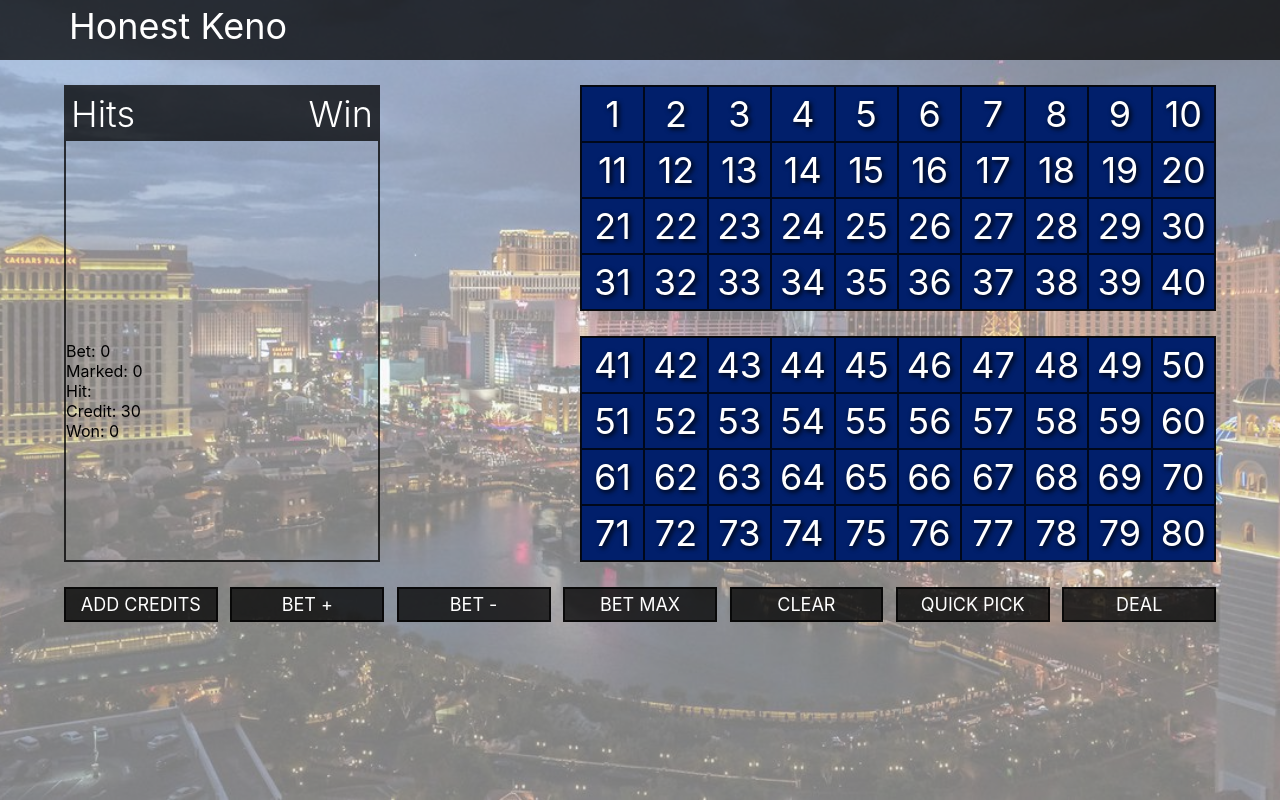
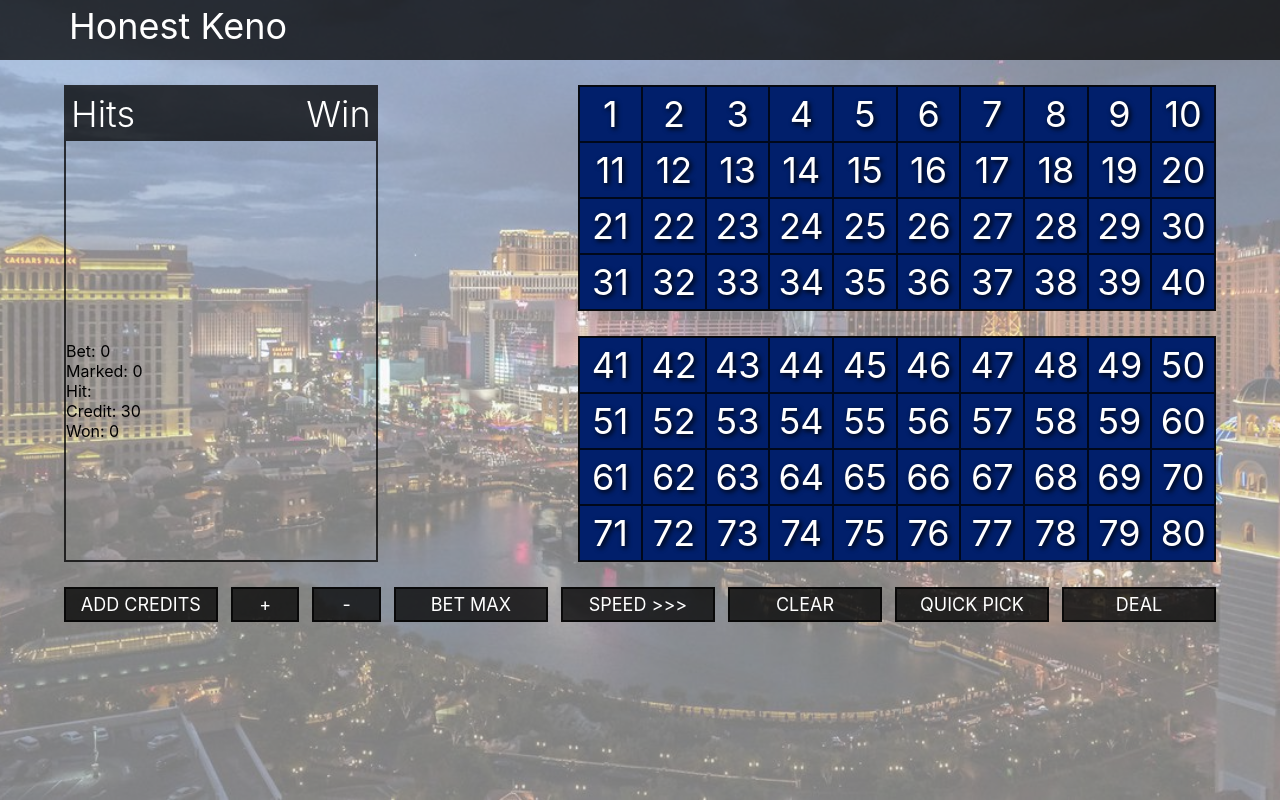
Before and after one commit to AdamMattas/honest_keno, a React (Create React App) app: page / in a window 1280 px wide. Built offline with nearby package versions, Linux system fonts and the light colour scheme.

Commit message:
styling buttons

```diff
--- a/src/App.scss
+++ b/src/App.scss
@@ -79,7 +79,7 @@
 
 .display-wrap {
   display: table-cell;
-  width: 27.8%;
+  width: 27.6%;
   min-height: 200px;
   //border: 1px solid $black;
   border: 2px solid $black-75;
@@ -148,7 +148,7 @@ th {
 .number-box-wrap {
   display: table-cell;
   //width: calc(75% - 2px);
-  width: 56.6%;
+  width: 56.8%;
   vertical-align: top;
   margin-top: 50px;
 }
@@ -268,6 +268,30 @@ th {
   // opacity: 0.75;
   // filter: alpha(opacity=75); /* For IE8 and earlier */
   cursor: pointer;
+}
+
+.bet-wrap {
+  //flex: 0 0 13%;
+  display: flex;
+  width: 13%;
+  justify-content: space-between;
+  //border: 1px solid red;
+}
+
+.plus:first-child {
+  //margin-right: 13%;
+}
+
+.plus,
+.minus {
+  //font-size: 48px;
+  //width: 50%;
+  flex: 0 0 43%;
+}
+
+.plus,
+.minus > span {
+  //position: absolute;
 }
 
 .random-1 {
--- a/src/components/betMinusButton.jsx
+++ b/src/components/betMinusButton.jsx
@@ -4,8 +4,8 @@ class BetMinusButton extends Component {
   state = { ready: false };
   render() {
     return (
-      <span className="button" onClick={this.props.betMinus}>
-        BET -
+      <span className="button minus" onClick={this.props.betMinus}>
+        <span>-</span>
       </span>
     );
   }
--- a/src/components/betPlusButton.jsx
+++ b/src/components/betPlusButton.jsx
@@ -4,8 +4,8 @@ class BetPlusButton extends Component {
   state = { ready: false };
   render() {
     return (
-      <span className="button" onClick={this.props.betPlus}>
-        BET +
+      <span className="button plus" onClick={this.props.betPlus}>
+        <span>+</span>
       </span>
     );
   }
--- a/src/components/buttons.jsx
+++ b/src/components/buttons.jsx
@@ -6,14 +6,18 @@ import BetPlusButton from "./betPlusButton";
 import ClearButton from "./clearButton";
 import DealButton from "./dealButton";
 import QuickPickButton from "./quickPickButton";
+import SpeedButton from "./speedButton";
 
 const Buttons = props => {
   return (
     <div className="button-container">
       <AddCreditButton add={props.add} />
-      <BetPlusButton betPlus={props.betPlus} />
-      <BetMinusButton betMinus={props.betMinus} />
+      <span className="bet-wrap">
+        <BetPlusButton betPlus={props.betPlus} />
+        <BetMinusButton betMinus={props.betMinus} />
+      </span>
       <BetMaxButton betMax={props.betMax} />
+      <SpeedButton />
       <ClearButton clear={props.clear} />
       <QuickPickButton pick={props.pick} />
       <DealButton deal={props.deal} />
--- /dev/null
+++ b/src/components/speedButton.jsx
@@ -0,0 +1,14 @@
+import React, { Component } from "react";
+
+class SpeedButton extends Component {
+  state = { ready: false };
+  render() {
+    return (
+      <span className="button" onClick={this.props.betPlus}>
+        SPEED >>>
+      </span>
+    );
+  }
+}
+
+export default SpeedButton;
```
